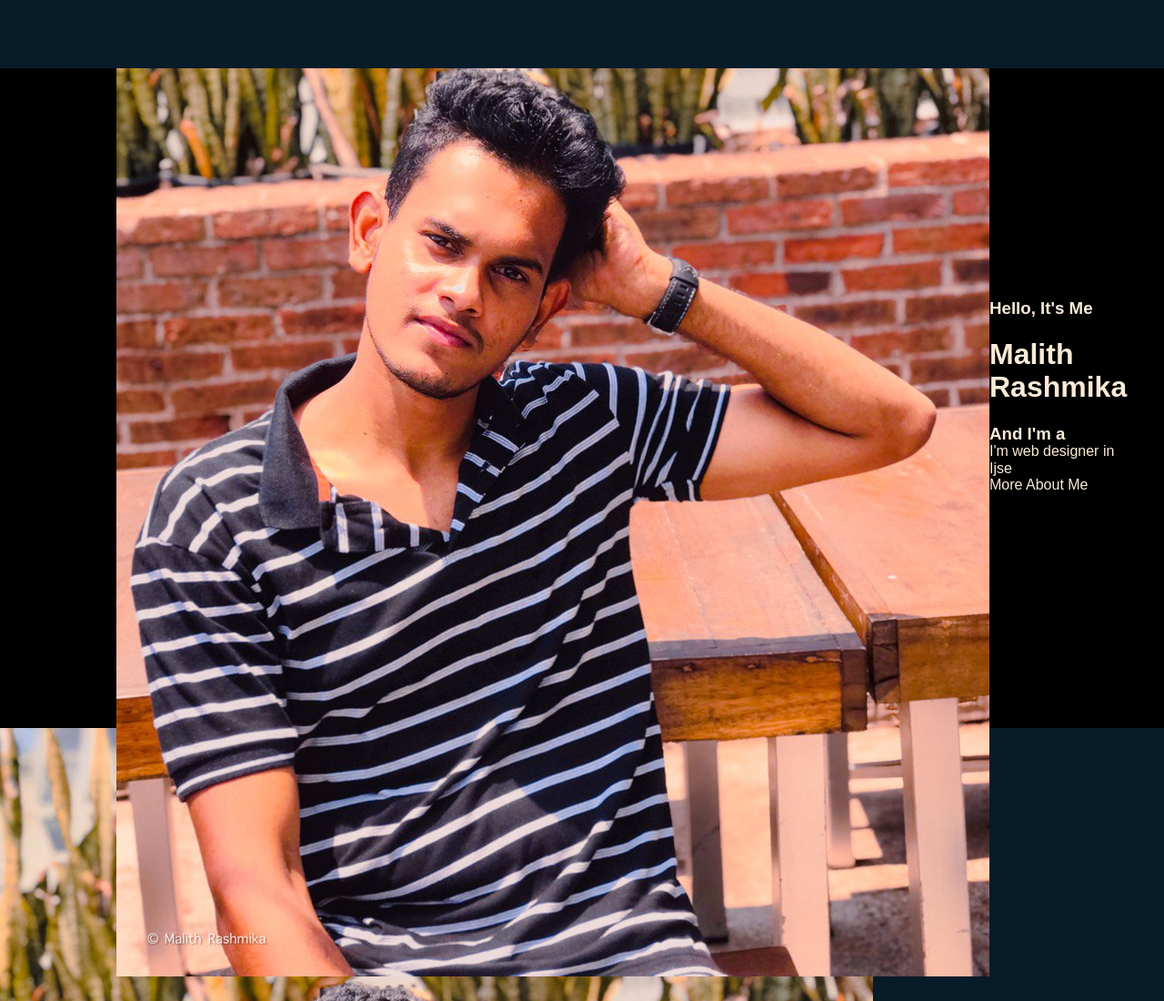
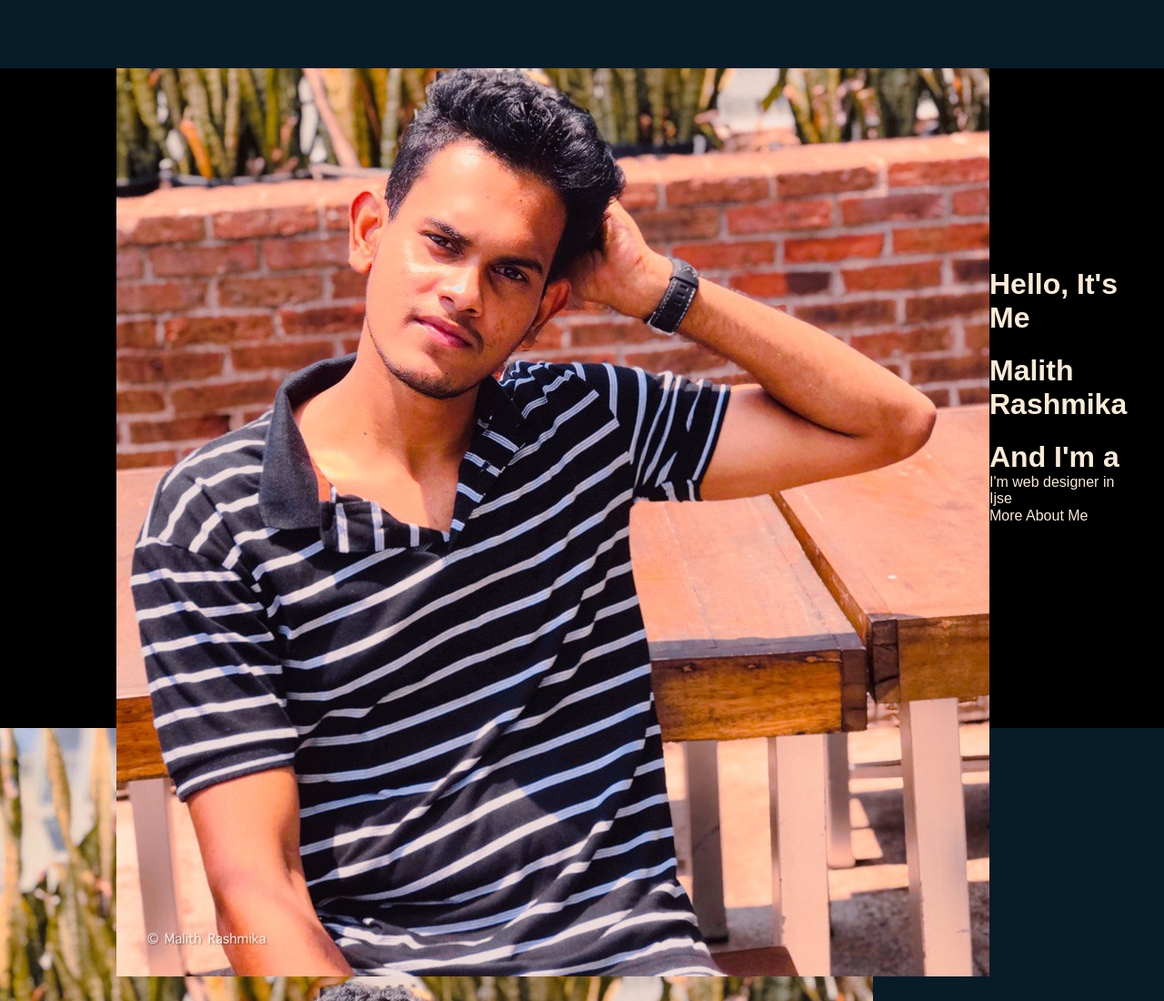
Before and after one commit to malithrashmika/Portfolio, a plain HTML site: page index.html in a window 1280 px wide. Shown: the top 1100 px of the page at 91% size. Drawn offline with Linux system fonts and the light colour scheme.

Commit message:
css  home-content done

```diff
--- a/stylesheet.css
+++ b/stylesheet.css
@@ -80,3 +80,14 @@ nav{
     align-items: center;
     padding: 70px 10% 0;
 }
+.home-content {
+    max-width: 600px;
+}
+
+.home-content h3 {
+    font-size: 32px;
+    font-weight: 700;
+    opacity: 100%;
+    animation: slideBottem 1s ease forwards;
+    animation-delay: .7s;
+}
```
